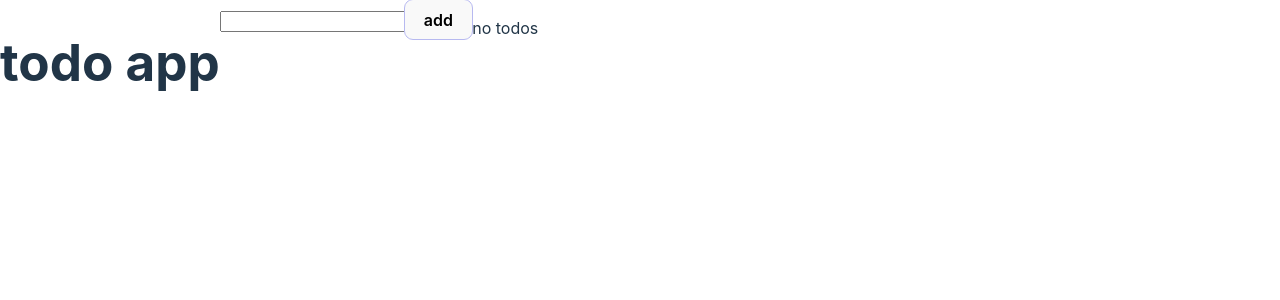
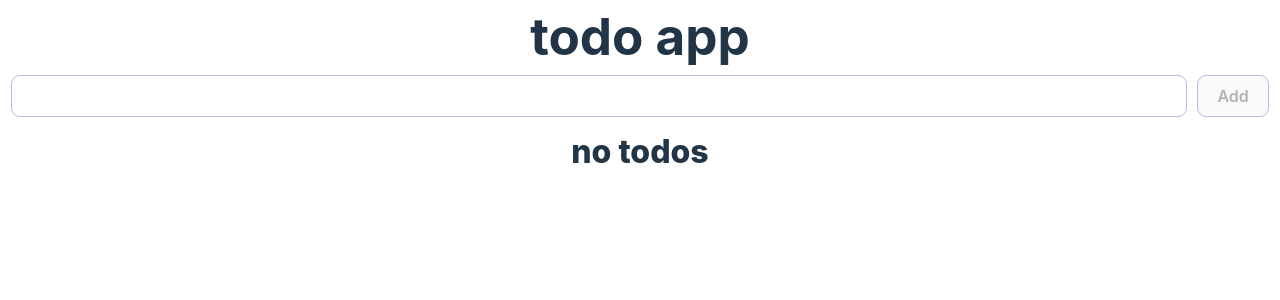
Before and after one commit to slavkapiyavka/todo-list, a React (Vite) app: page / in a window 1280 px wide. Shown: the top 300 px of the page. Built offline with nearby package versions, Linux system fonts and the light colour scheme.

Commit message:
refactor: create state for disabledSubmitButton. add PlaceholderText, set styles

```diff
--- a/src/App.tsx
+++ b/src/App.tsx
@@ -1,10 +1,12 @@
 import { ChangeEvent, FormEvent, useEffect, useState } from "react"
+import PlaceholderText from "./PlaceholderTextComponent"
 
-interface Todo { label: string, checked: boolean }
+interface Todo { title: string, checked: boolean }
 
 function App() {
   const [inputValue, setInputValue] = useState<string>('')
   const [todos, setTodos] = useState<Todo[]>([])
+  const [disabledSubmitButton, setDisabledSubmitButton] = useState(!inputValue)
   const [loading, setLoading] = useState<boolean>(true)
 
   useEffect(() => {
@@ -21,7 +23,11 @@
     }
   }, [loading, todos])
 
-  const onInputValueChange = (evt: ChangeEvent<HTMLInputElement>) => setInputValue(evt.target.value)
+  const onInputValueChange = (evt: ChangeEvent<HTMLInputElement>) => {
+    setDisabledSubmitButton(!evt.target.value)
+
+    setInputValue(evt.target.value)
+  }
 
   const onFormSubmit = (evt: FormEvent<HTMLFormElement>) => {
     evt.preventDefault()
@@ -30,8 +36,9 @@
     const inputValue = input.value.trim()
 
     if(inputValue.length >= 1) {
-      setTodos([...todos, {label: inputValue, checked: false}])
+      setTodos([...todos, { title: inputValue, checked: false}])
       setInputValue('')
+      setDisabledSubmitButton(true)
     }
   }
 
@@ -46,35 +53,47 @@
   }
 
   return (
+    <section className="app">
+      <h1 className="app__title">todo app</h1>
+      {
+        loading ?
+        <PlaceholderText label="loading" />
+        :
+        (
           <>
-      {loading ? <p>loading</p> : (
-        <>
-        <h1>todo app</h1>
-        <form onSubmit={onFormSubmit}>
-          <input type="text" value={inputValue} onChange={onInputValueChange} />
-          <button type="submit">add</button>
+              <form onSubmit={onFormSubmit} className="todo-form">
+                <input className="todo-form__input" type="text" value={inputValue} onChange={onInputValueChange} />
+                <button type="submit" disabled={disabledSubmitButton}>Add</button>
               </form>
 
-        {todos && todos.length >= 1 ? (
-          <ul>
+              {todos.length <= 0 ?
+              <PlaceholderText label="no todos" />
+              :
+              <ul className="todo-list">
                 {todos.map((todo, index) => (
-              <li key={index}>
-                <label>
+                  <li key={index} className="todo-element">
+                    <label className="todo-element__label">
                       <input
+                        className="todo-element__checkbox"
                         type="checkbox"
-                    id={`${index}_${todo.label}`}
+                        id={`${index}_${todo.title}`}
                         checked={todo.checked}
                         onChange={() => onTodoCheck(index)}
                       />
-                  <span>{todo.label}</span>
+                      <span className="todo-element__title">{todo.title}</span>
                     </label>
-                <button onClick={() => onTodoRemove(index)}>x</button>
+                    <button onClick={() => onTodoRemove(index)} className="todo-element__remove-button">
+                      <svg xmlns="http://www.w3.org/2000/svg" fill="none" viewBox="0 0 24 24" strokeWidth={1.5} stroke="currentColor" className="${iconName}-icon">
+                        <path strokeLinecap="round" strokeLinejoin="round" d="m14.74 9-.346 9m-4.788 0L9.26 9m9.968-3.21c.342.052.682.107 1.022.166m-1.022-.165L18.16 19.673a2.25 2.25 0 0 1-2.244 2.077H8.084a2.25 2.25 0 0 1-2.244-2.077L4.772 5.79m14.456 0a48.108 48.108 0 0 0-3.478-.397m-12 .562c.34-.059.68-.114 1.022-.165m0 0a48.11 48.11 0 0 1 3.478-.397m7.5 0v-.916c0-1.18-.91-2.164-2.09-2.201a51.964 51.964 0 0 0-3.32 0c-1.18.037-2.09 1.022-2.09 2.201v.916m7.5 0a48.667 48.667 0 0 0-7.5 0" />
+                      </svg>
+                    </button>
                   </li>))}
               </ul>
-        ) : <p>no todos</p>}
+              }
             </>
-      )}
-    </>
+        )
+      }
+    </section>
   )
 }
 
```
Lines whose indentation alone changed are shown as unchanged.
